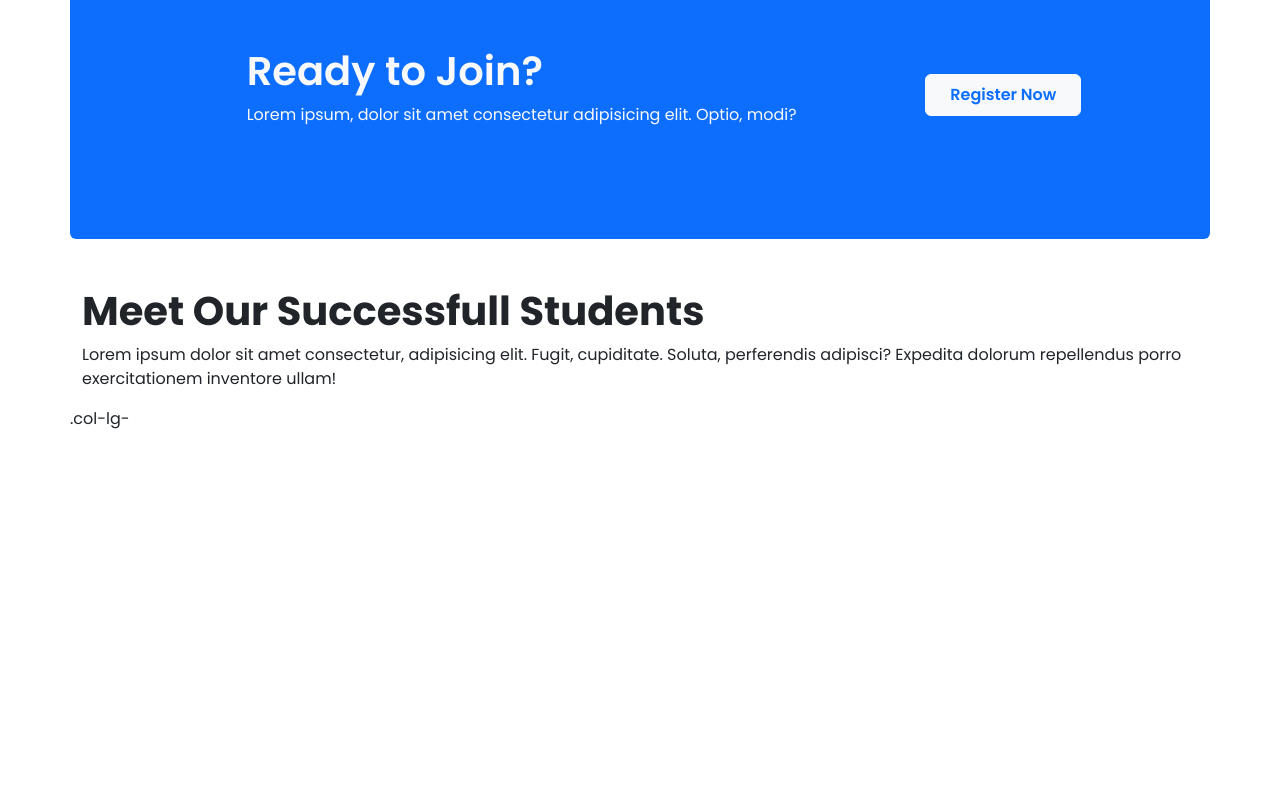
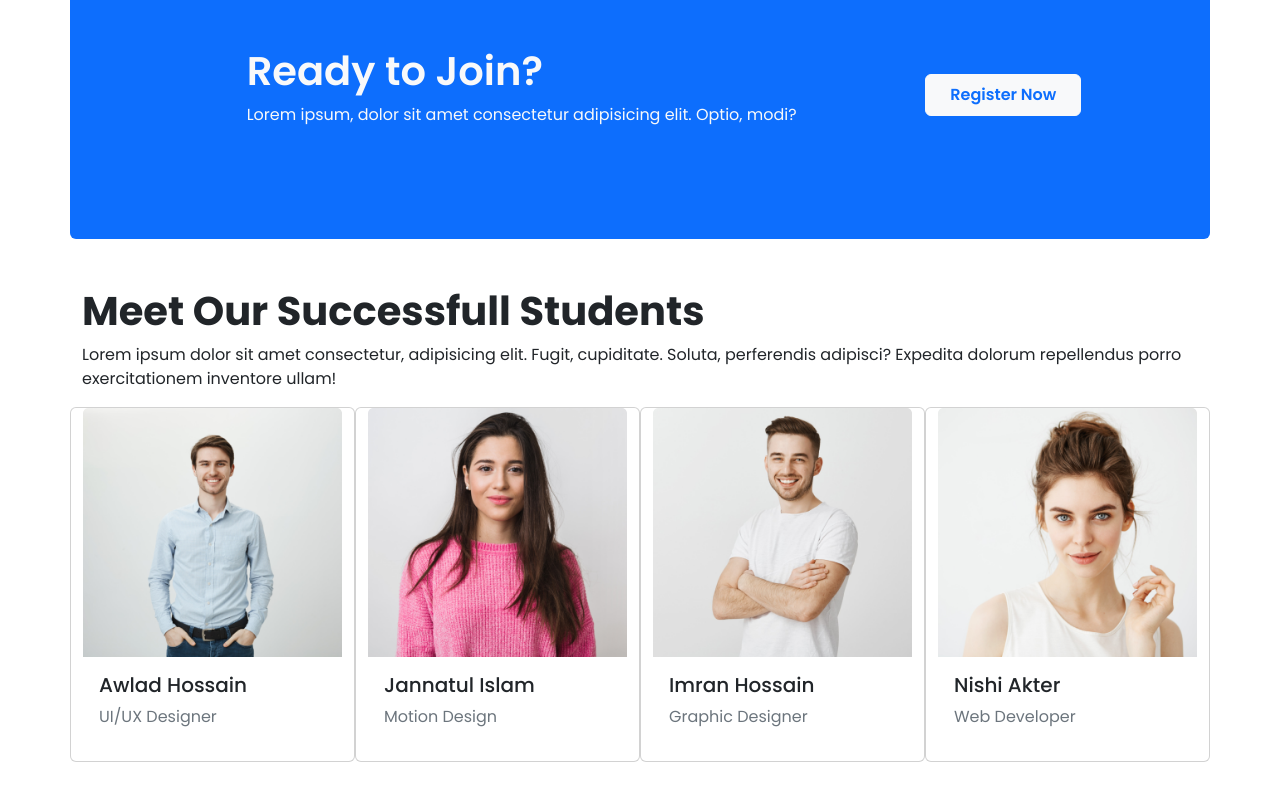
Before and after one commit to FerdousFardin/edtech-ltd, a plain HTML site: page index.html in a window 1280 px wide. Shown: the part 2565-3365 px from the top of the page. Before the commit the page ends 3044 px from the top, so only its background shows below. Drawn offline with nearby package versions, Linux system fonts and the light colour scheme.

Commit message:
students-section-added

```diff
--- a/index.html
+++ b/index.html
@@ -244,17 +244,50 @@
             </div>
           </div>
       </section>
+
       <section class="container mb-5">
-        <div>
           <h1 class="fw-bold">
             Meet Our Successfull Students
           </h1>
           <p>
             Lorem ipsum dolor sit amet consectetur, adipisicing elit. Fugit, cupiditate. Soluta, perferendis adipisci? Expedita dolorum repellendus porro exercitationem inventore ullam!
           </p>
-        </div>
-        <div class="row">
-          .col-lg-
+
+        <div class="row gx-4">
+            <div class="card col-12 col-sm-6 col-lg-3">
+              <img src="./images/student/student-1.png" class="card-img-top" alt="...">
+              <div class="card-body">
+                <h5 class="card-title">Awlad Hossain</h5>
+                <p class="card-text text-secondary">UI/UX Designer</p>
+              </div>
+            </p>
+          </div>
+
+            <div class="card col-12 col-sm-6 col-lg-3">
+              <img src="./images/student/student-2.png" class="card-img-top" alt="...">
+              <div class="card-body">
+                <h5 class="card-title">Jannatul Islam</h5>
+                <p class="card-text text-secondary">Motion Design</p>
+              </div>
+            </p>
+          </div>
+
+            <div class="card col-12 col-sm-6 col-lg-3">
+              <img src="./images/student/student-3.png" class="card-img-top" alt="...">
+              <div class="card-body">
+                <h5 class="card-title">Imran Hossain</h5>
+                <p class="card-text text-secondary">Graphic Designer</p>
+              </div>
+            </p>
+          </div>
+            <div class="card col-12 col-sm-6 col-lg-3">
+              <img src="./images/student/student-4.png" class="card-img-top" alt="...">
+              <div class="card-body">
+                <h5 class="card-title">Nishi Akter</h5>
+                <p class="card-text text-secondary">Web Developer</p>
+              </div>
+            </p>
+          </div>
         </div>
       </section>
     </main>
```
